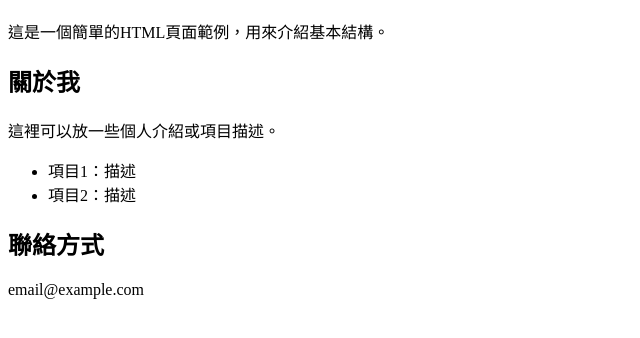
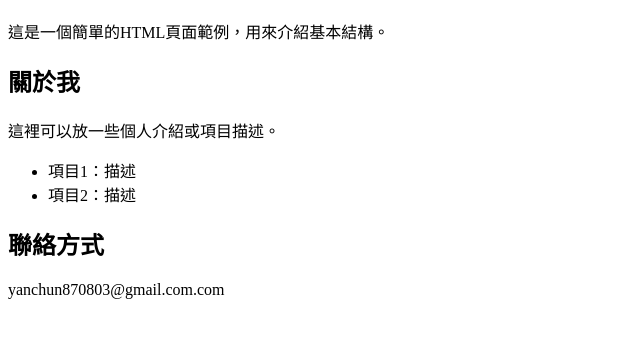
Before and after one commit to sakina0803/1150422001, a plain HTML site: page index.html in a window 1280 px wide. Shown: the part 70-408 px from the top of the page, without its empty margins (0-640 px from the left). Drawn offline with Linux system fonts and the light colour scheme.

Commit message:
3 commit

```diff
--- a/index.html
+++ b/index.html
@@ -15,6 +15,6 @@
         <li>項目2：描述</li>
     </ul>
     <h2>聯絡方式</h2>
-    <p>email@example.com</p>
+    <p>yanchun870803@gmail.com.com</p>
 </body>
 </html>
```
